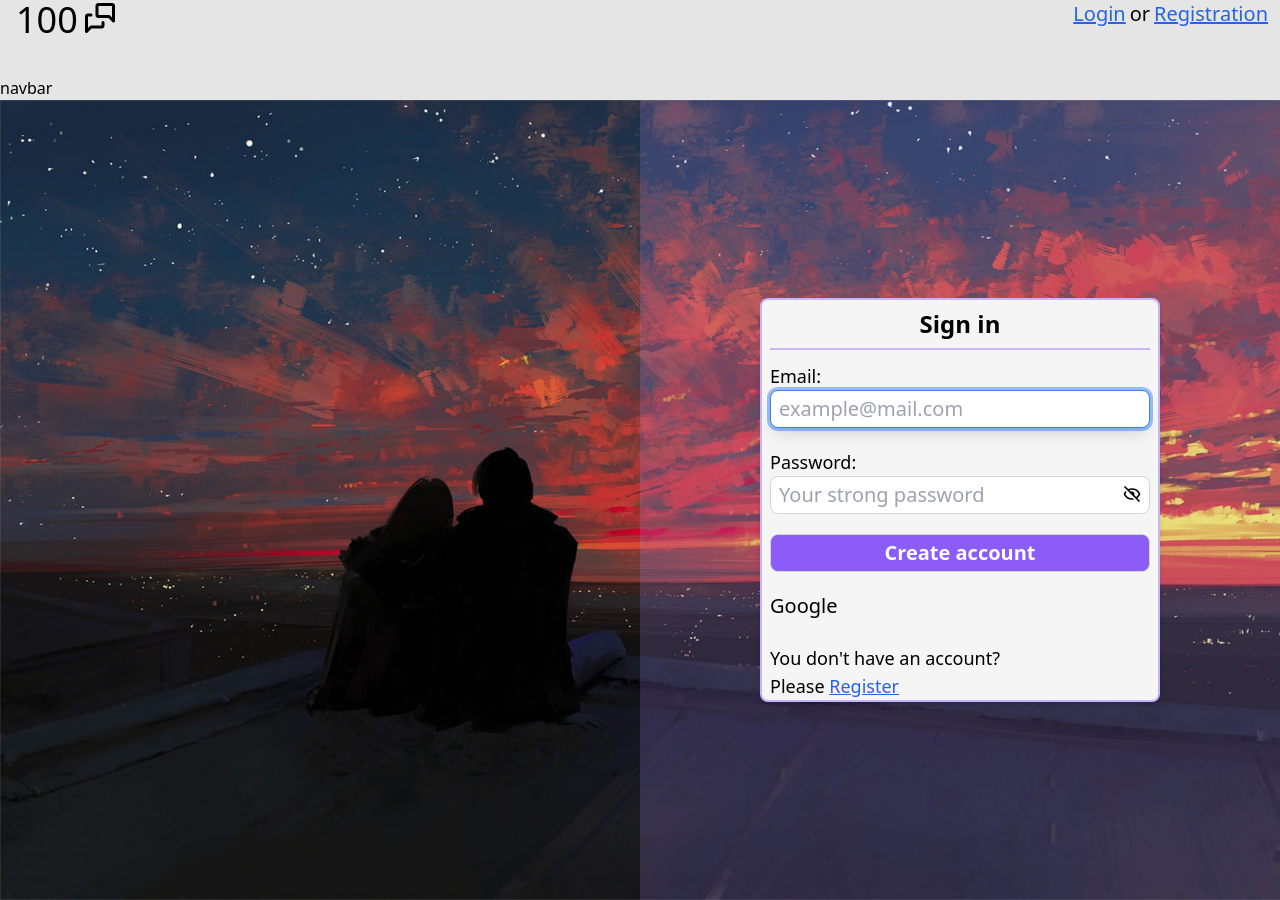
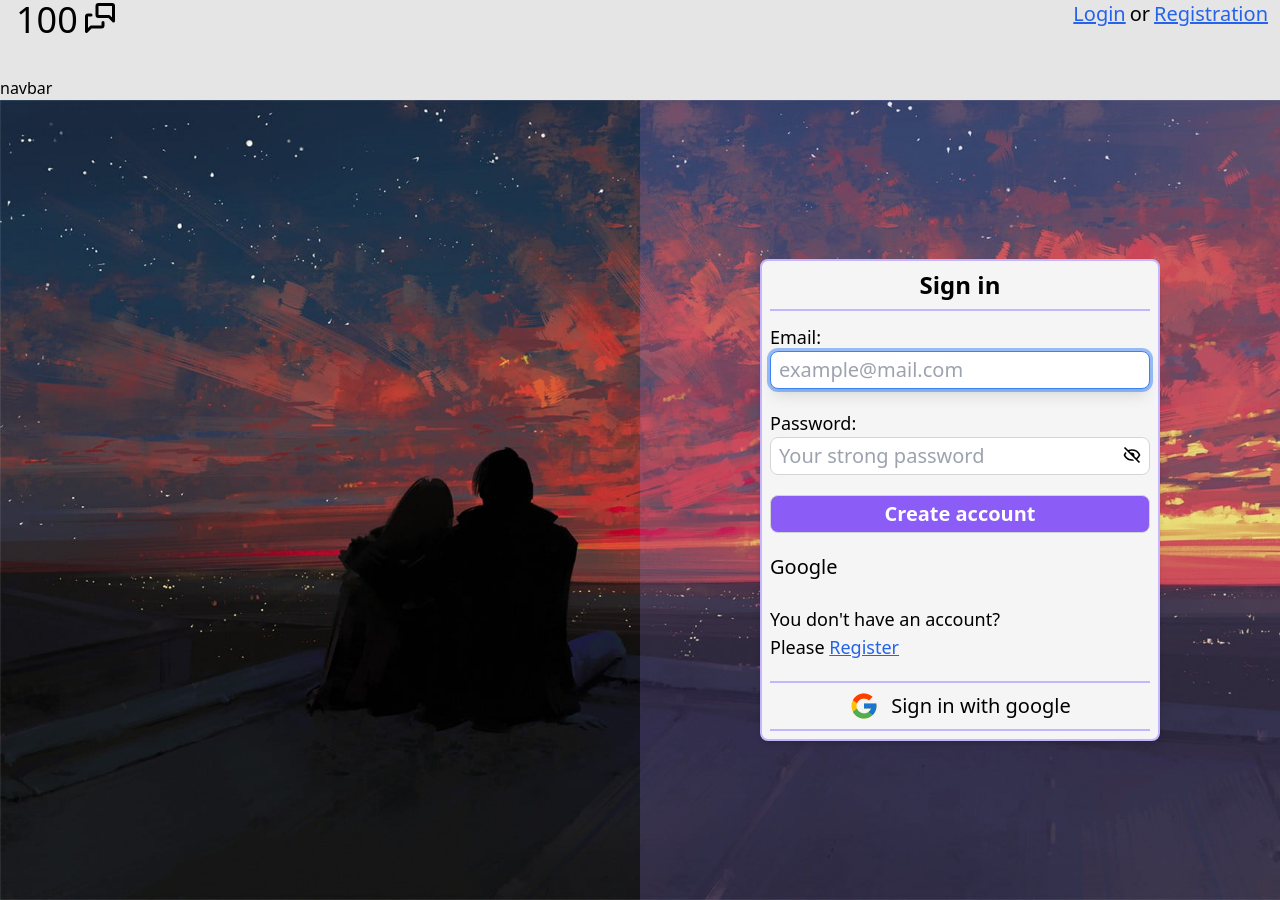
Before and after one commit to AndriiVeremchuk20/live-chat, a Next.js app in the folder client/: page /auth/login in a window 1280 px wide. Built offline with nearby package versions, Linux system fonts and the light colour scheme.

Commit message:
add 'sign in with google' button

```diff
--- a/client/src/app/auth/login/page.tsx
+++ b/client/src/app/auth/login/page.tsx
@@ -1,5 +1,6 @@
 "use client";
 
+import GoogleButton from "@/components/GoogleButton";
 import routes from "@/config/appRoutes";
 import Link from "next/link";
 import React, { useCallback, useEffect, useState } from "react";
@@ -120,6 +121,7 @@ const Login = () => {
               </Link>
             </span>
           </div>
+          <GoogleButton />
         </form>
       </div>
     </div>
--- a/client/src/app/auth/registrations/page.tsx
+++ b/client/src/app/auth/registrations/page.tsx
@@ -1,6 +1,7 @@
 "use client";
 
 import registrations from "@/api/auth/registrations";
+import GoogleButton from "@/components/GoogleButton";
 import routes from "@/config/appRoutes";
 import Link from "next/link";
 import React, { useCallback, useEffect, useState } from "react";
@@ -191,6 +192,7 @@ const registrationsMutation = useMutation(registrations, {
               </Link>
             </span>
           </div>
+		  <GoogleButton/>
         </form>
       </div>
     </div>
--- /dev/null
+++ b/client/src/components/GoogleButton.tsx
@@ -0,0 +1,11 @@
+import { FcGoogle } from "react-icons/fc";
+
+const GoogleButton = () => {
+  return (
+    <button className="w-full py-2 my-2 flex justify-center border-y-2 border-violet-300 items-center gap-3 hover:border-violet-200 focus:border-violet-200" type="button">
+      <FcGoogle size={30} /> <span>Sign in with google</span>
+    </button>
+  );
+};
+
+export default GoogleButton;
```
